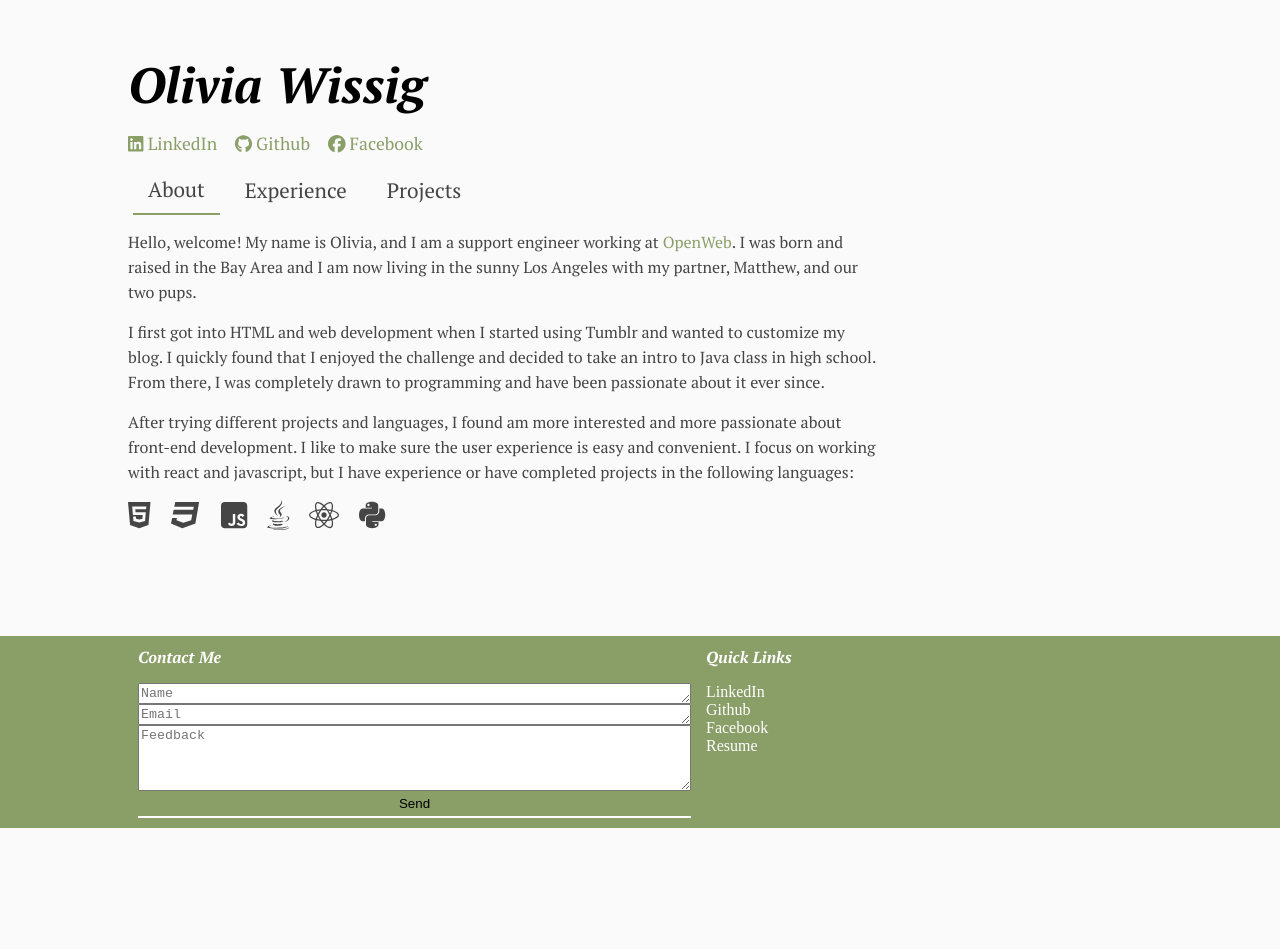
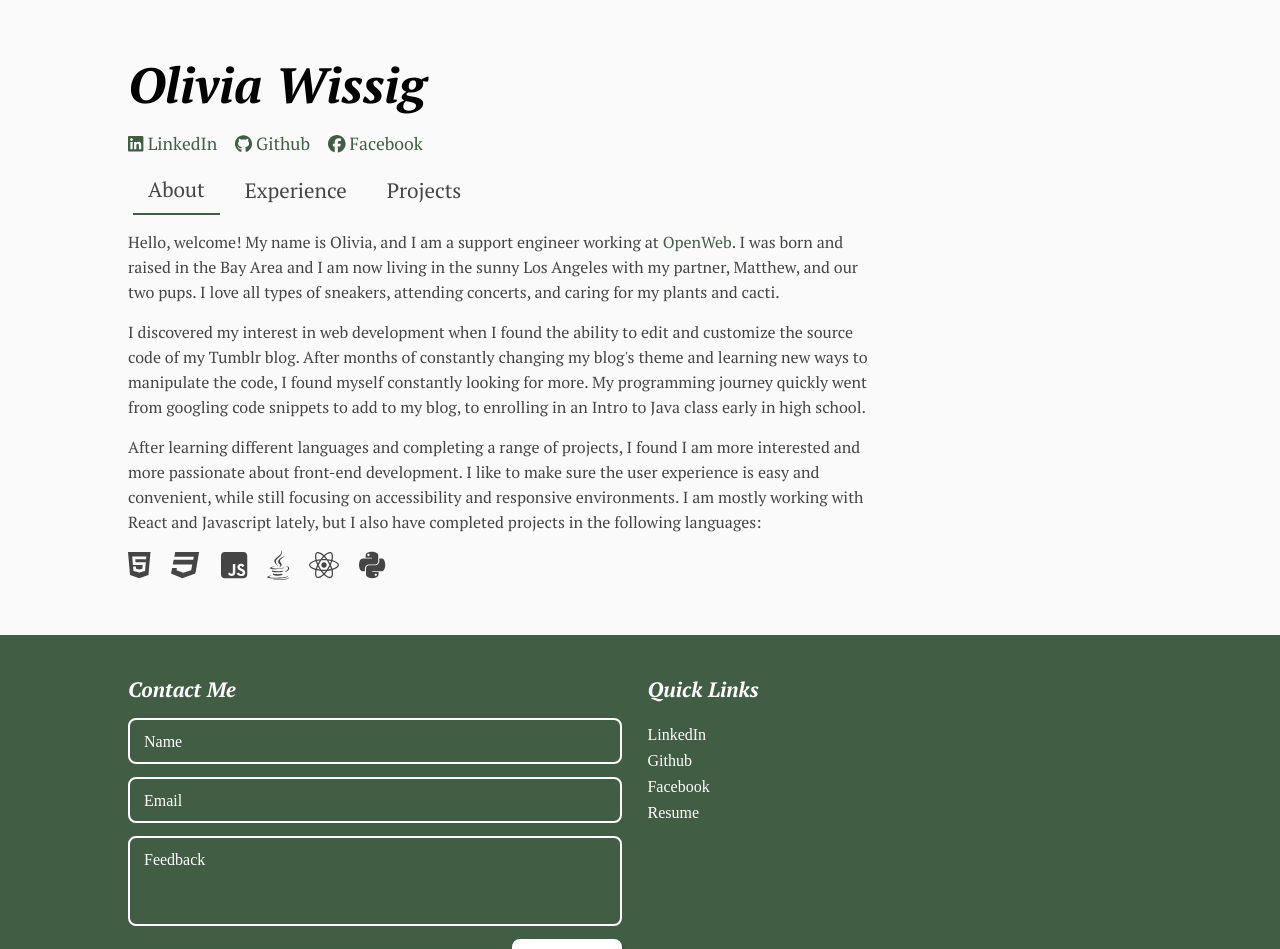
Before and after one commit to oliviawissig/oliviawissig.github.io, a React (Create React App) app: page / in a window 1280 px wide. Shown: the top 949 px of the page. Before the commit the page ends 851 px from the top, so only its background shows below. Built offline with nearby package versions, Linux system fonts and the light colour scheme.

Commit message:
fixed footer, changed primary coloring

```diff
--- a/src/App.css
+++ b/src/App.css
@@ -11,7 +11,7 @@ a:hover, button:hover{
 }
 
 :root {
-    --primary: #8a9e68;
+    --primary: #415d43;
     --secondary: #b58463;
     --black-text: #454545;
     --gray-text: #B3B3B3;
@@ -19,6 +19,7 @@ a:hover, button:hover{
     --page-bg-color: #FAFAFA;
     --body-font: 'PT Serif', serif;
     --header-font: 'PT Serif', serif;
+    --footer-text: white;
     --content-width: 60vw;
 }
 
--- a/src/components/AboutDesc.js
+++ b/src/components/AboutDesc.js
@@ -11,14 +11,13 @@ function AboutDesc() {
 		<div className="about">
 			<div id="text">
 				<p>
-					Hello, welcome! My name is Olivia, and I am a support engineer working at {" "}
-					<a href="https://www.openweb.com">OpenWeb</a>. I was born and raised in the Bay Area and I am now living in the sunny Los Angeles with my partner, Matthew, and our two pups.
+					Hello, welcome! My name is Olivia, and I am a support engineer working at {" "}<a href="https://www.openweb.com">OpenWeb</a>. I was born and raised in the Bay Area and I am now living in the sunny Los Angeles with my partner, Matthew, and our two pups. I love all types of sneakers, attending concerts, and caring for my plants and cacti.
 				</p>
 				<p>
-					I first got into HTML and web development when I started using Tumblr and wanted to customize my blog. I quickly found that I enjoyed the challenge and decided to take an intro to Java class in high school. From there, I was completely drawn to programming and have been passionate about it ever since.
+					I discovered my interest in web development when I found the ability to edit and customize the source code of my Tumblr blog. After months of constantly changing my blog's theme and learning new ways to manipulate the code, I found myself constantly looking for more.	My programming journey quickly went from googling code snippets to add to my blog, to enrolling in an Intro to Java class early in high school.
 				</p>
 				<p style={{marginBottom:15}}>
-					After trying different projects and languages, I found am more interested and more passionate about front-end development. I like to make sure the user experience is easy and convenient. I focus on working with react and javascript, but I have experience or have completed projects in the following languages:
+					After learning different languages and completing a range of projects, I found I am more interested and more passionate about front-end development. I like to make sure the user experience is easy and convenient, while still focusing on accessibility and responsive environments. I am mostly working with React and Javascript lately, but I also have completed projects in the following languages:
 				</p>
 				<span className="skills">
 					<div class="tooltip-wrap">
--- a/src/components/Footer.js
+++ b/src/components/Footer.js
@@ -2,12 +2,14 @@ import {FontAwesomeIcon} from '@fortawesome/react-fontawesome'
 import {library} from '@fortawesome/fontawesome-svg-core'
 import Form from './Form';
 import PDF from '../assets/resume.pdf';
+import React, { useState } from 'react';
 
 import "../styles/Footer.css"
 
 library.add()
 
 function Footer() {
+
     return (
         <footer className="footer">
             <div className="footerContent">
--- a/src/components/Form.js
+++ b/src/components/Form.js
@@ -1,12 +1,10 @@
-import React, { useState } from 'react';
+import React from 'react';
 import emailjs from '@emailjs/browser';
 
 import "../styles/Footer.css"
 
 class Form extends React.Component {
-    constructor(props) {
-        super(props);
-    }
+
     state = {
         name: "",
         email: "",
@@ -55,9 +53,18 @@ class Form extends React.Component {
     render() {
         return (
             <form className="footerForm" action={this.props.action} >
-                <textarea id="name" name="name" onChange={this.handleInputChange.bind(this)} placeholder='Name' required value={this.state.name} rows={1}/>
-                <textarea id="email" name="email" onChange={this.handleInputChange.bind(this)} placeholder='Email' required value={this.state.email} rows={1}/>
-                <textarea id="feedback" name="feedback" onChange={this.handleInputChange.bind(this)} placeholder='Feedback' required value={this.state.feedback} rows={4}/>
+                <div className="input-container">
+                    <textarea id="name" name="name" value={this.state.name} onChange={this.handleInputChange.bind(this)} required rows={1}/>
+                    <label className={this.state.name && "filled"}>Name</label>
+                </div>
+                <div className="input-container">
+                    <textarea id="email" name="email" onChange={this.handleInputChange.bind(this)} required value={this.state.email} rows={1}/>
+                    <label className={this.state.email && "filled"}>Email</label>
+                </div>
+                <div className="input-container">
+                    <textarea id="feedback" name="feedback" onChange={this.handleInputChange.bind(this)} required value={this.state.feedback} rows={3}/>
+                    <label className={this.state.feedback && "filled"}>Feedback</label>
+                </div>
 
                 <input type="button" value="Send" onClick={this.sendMessage.bind(this)}/>
             </form>
--- a/src/components/ProjCard.js
+++ b/src/components/ProjCard.js
@@ -14,12 +14,16 @@ function ProjCard(props) {
             </div>
             <p className="cardDesc">{props.language}</p>
             <div className="links">
-                <button className="cardBtn" href={props.github} id="link">
-                    Github Repository
-                </button>
-                <button className="cardBtn" href={props.preview} id="link" style={(props.language === 'React Native' ? {visibility: 'hidden'} : {})}>
-                    Live Preview
-                </button>
+                <a href={props.github}>
+                    <button className="cardBtn" id="link">
+                        Github Repository
+                    </button>
+                </a>
+                <a href={props.preview}>
+                    <button className="cardBtn" id="link" style={(props.language === 'React Native' ? {visibility: 'hidden'} : {})}>
+                        Live Preview
+                    </button>
+                </a>
             </div>
         </div>
      );
--- a/src/styles/Footer.css
+++ b/src/styles/Footer.css
@@ -1,8 +1,8 @@
 .footer{
     flex-shrink: 0;
-    padding:10px 10px;
+    padding:40px 0px;
     background-color: var(--primary);
-    color:white;
+    color:var(--footer-text);
 }
 
 .footerContent{
@@ -11,38 +11,118 @@
 }
 
 .contactMe h3, .footerLinks h3{
-    color:white;
+    color:var(--footer-text);
     margin-bottom:15px;
+    font-size: 1.3em;
 }
 
 .footerLinks a{
-    color:white;
+    color:var(--footer-text);
+}
+
+.footerLinks a:hover{
+    color:var(--secondary);
 }
 
 input{
     background-color: transparent;
     border: none;
-    border-bottom: 2px solid white;
+    border-bottom: 2px solid var(--footer-text);
     padding:5px;
 }
 
 .footerContainer{
     display:flex;
     flex-direction: row;
-    gap:15px 15px;
+    justify-content: flex-start;
+    gap:0px 25px;
 }
 
 .footerForm{
     display:flex;
     flex-direction: column;
+    max-width: 500px;
 }
 
 .footerLinks{
     min-width: 200px;
     display:flex;
     flex-direction: column;
+    gap:8px;
+    flex-grow: 1;
 }
 
 .contactMe{
-    flex-grow: 1;
+    flex-grow: 2;
 }
+
+textarea{
+    background-color: transparent;
+    border:none;
+    border: 2px solid var(--footer-text);
+    color: var(--footer-text);
+    font-family: var(--body-font);
+    font-size: 1em;
+    outline:none;
+    resize: none;
+    margin-bottom: 13px;
+    border-radius: 8px;
+    padding:10px;
+}
+
+textarea:focus{
+    border: 2px solid var(--footer-text);
+    color:white;
+}
+
+input{
+    width:110px;
+    align-self: flex-end;
+    border: 2px solid white;
+
+    position: relative;
+    padding:8px 0px;
+    background-color: white;
+    color:var(--primary);
+    font-size: 1em;
+    border-radius: 8px;
+    box-shadow: rgba(0, 0, 0, 0.15) 1.95px 1.95px 1.5px;
+}
+
+input:hover{
+    background-color: white;
+    box-shadow: 0 1px 1px rgba(0,0,0,0.12), 0 1px 1px rgba(0,0,0,0.12);
+    border-radius: 8px;
+    top:2px;
+    left:2px;
+}
+
+.input-container{
+    position: relative;
+    display:flex;
+    flex-direction: column;
+}
+
+.input-container label{
+    position: absolute;
+    pointer-events: none;
+    font-size:16px;
+    left:16px;
+    top:-16px;
+
+    transform: translate(0, 31px) scale(1);
+    transform-origin: top left;
+    transition: 200ms cubic-bezier(0, 0, 0.2, 1) 0ms;
+}
+
+.input-container:focus-within label{
+    transform: translate(0, 8px) scale(0.9);
+    background-color: var(--primary);
+    padding: 0px 5px;
+}
+
+.input-container .filled{
+    transform: translate(0, 8px) scale(0.9);
+    background-color: var(--primary);
+    padding:0px 5px;
+}
--- a/src/styles/Tab.css
+++ b/src/styles/Tab.css
@@ -49,7 +49,7 @@ p{
 .about{
     display:flex;
     flex-direction: row;
-    margin-bottom: 8vw;
+    margin-bottom: 4vw;
 }
 
 .active{
```
